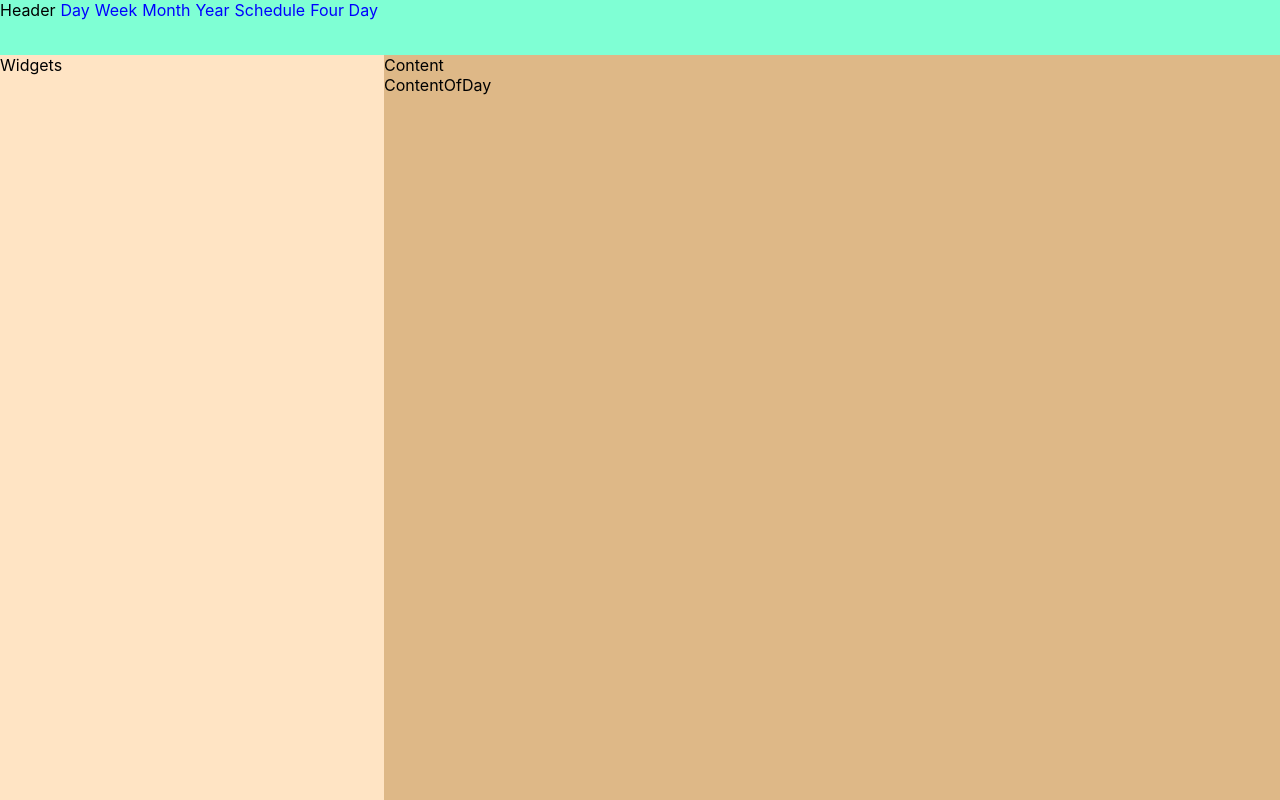
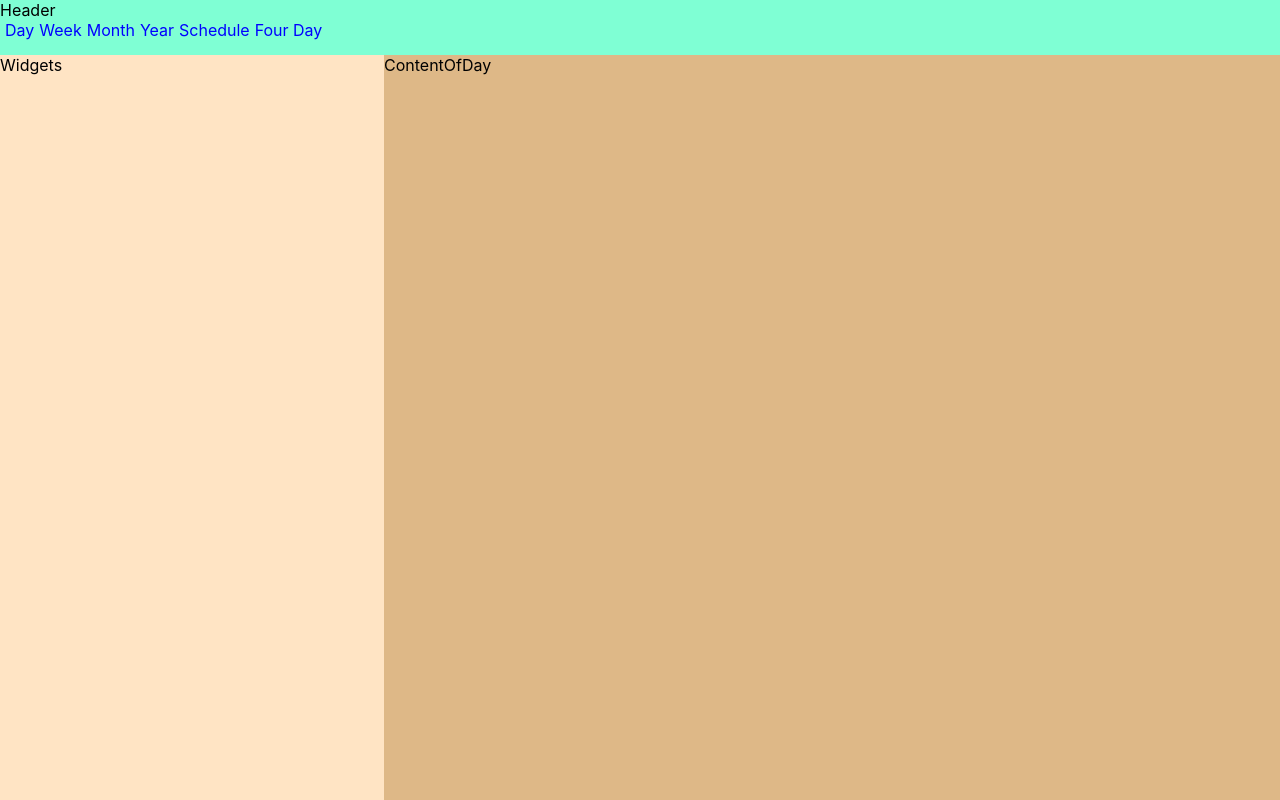
Before and after one commit to nin3439/rsclone, a React (Create React App) app in the folder calendar/: page /day in a window 1280 px wide. Built offline with nearby package versions, Linux system fonts and the light colour scheme.

Commit message:
fixed import/export component and fixed NavLink

```diff
--- a/calendar/src/App.tsx
+++ b/calendar/src/App.tsx
@@ -1,34 +1,34 @@
 import React from "react";
+import { BrowserRouter, Route } from "react-router-dom";
+
+import {Header} from "./components/Header/Header";
+import {Widgets} from "./components/Widgets/Widgets";
+import {Content} from "./components/Content/Content";
+import {ContentOfDay} from "./components/Content/ContentOfDay/ContentOfDay";
+import {ContentOfWeek} from "./components/Content/ContentOfWeek/ContentOfWeek";
+import {ContentOfMonth} from "./components/Content/ContentOfMonth/ContentOfMonth";
+import {ContentOfYear} from "./components/Content/ContentOfYear/ContentOfYear";
+import {ContentOfSchedule} from "./components/Content/ContentOfShedule/ContentOfSchedule";
+import {ContentOfFourDay} from "./components/Content/ContentOfFourDay/ContentOfFourDay";
+
 import "./App.css";
-import Header from "./components/Header/Header";
-import Widgets from "./components/Widgets/Widgets";
-import Content from "./components/Content/Content";
-import { BrowserRouter, Route } from "react-router-dom";
-import ContentOfDay from "./components/Content/ContentOfDay/ContentOfDay";
-import ContentOfWeek from "./components/Content/ContentOfWeek/ContentOfWeek";
-import ContentOfMonth from "./components/Content/ContentOfMonth/ContentOfMonth";
-import ContentOfYear from "./components/Content/ContentOfYear/ContentOfYear";
-import ContentOfSchedule from "./components/Content/ContentOfShedule/ContentOfSchedule";
-import ContentOfFourDay from "./components/Content/ContentOfFourDay/ContentOfFourDay";
 
-function App() {
+export const App = () =>  {
   return (
     <BrowserRouter>
       <div className="App">
         <Header />
         <Widgets />
         <div className="App-content">
-          <Route path="/" component={Content} />
-          <Route path="/day" component={ContentOfDay} />
-          <Route path="/week" component={ContentOfWeek} />
-          <Route path="/month" component={ContentOfMonth} />
-          <Route path="/year" component={ContentOfYear} />
-          <Route path="/schedule" component={ContentOfSchedule} />
-          <Route path="/fourDay" component={ContentOfFourDay} />
+          <Route exact path="/" component={Content} />
+          <Route exact path="/day" component={ContentOfDay} />
+          <Route exact path="/week" component={ContentOfWeek} />
+          <Route exact path="/month" component={ContentOfMonth} />
+          <Route exact path="/year" component={ContentOfYear} />
+          <Route exact path="/schedule" component={ContentOfSchedule} />
+          <Route exact path="/fourDay" component={ContentOfFourDay} />
         </div>
       </div>
     </BrowserRouter>
   );
 }
-
-export default App;
--- a/calendar/src/components/Content/Content.tsx
+++ b/calendar/src/components/Content/Content.tsx
@@ -1,9 +1,7 @@
 import React from "react";
 
-import classes from "./Content.module.css";
+// import classes from "./Content.module.css";
 
-const Content = () => {
+export const Content = () => {
   return <div>Content</div>;
 };
-
-export default Content;
--- a/calendar/src/components/Content/ContentOfDay/ContentOfDay.tsx
+++ b/calendar/src/components/Content/ContentOfDay/ContentOfDay.tsx
@@ -1,9 +1,7 @@
 import React from "react";
 
-import classes from "./ContentOfDay.module.css";
+// import classes from "./ContentOfDay.module.css";
 
-const ContentOfDay = () => {
+export const ContentOfDay = () => {
   return <div>ContentOfDay</div>;
 };
-
-export default ContentOfDay;
--- a/calendar/src/components/Content/ContentOfFourDay/ContentOfFourDay.tsx
+++ b/calendar/src/components/Content/ContentOfFourDay/ContentOfFourDay.tsx
@@ -1,8 +1,8 @@
 import React from "react";
 
-import classes from "./ContentOfFourDay.module.css";
+// import classes from "./ContentOfFourDay.module.css";
 
-const ContentOfFourDay = () => {
+export const ContentOfFourDay = () => {
   return <div>ContentOfFourDay</div>;
 };
 
--- a/calendar/src/components/Content/ContentOfMonth/ContentOfMonth.tsx
+++ b/calendar/src/components/Content/ContentOfMonth/ContentOfMonth.tsx
@@ -1,8 +1,8 @@
 import React from "react";
 
-import classes from "./ContentOfMonth.module.css";
+// import classes from "./ContentOfMonth.module.css";
 
-const ContentOfMonth = () => {
+export const ContentOfMonth = () => {
   return <div>ContentOfMonth</div>;
 };
 
--- a/calendar/src/components/Content/ContentOfShedule/ContentOfSchedule.tsx
+++ b/calendar/src/components/Content/ContentOfShedule/ContentOfSchedule.tsx
@@ -1,9 +1,7 @@
 import React from "react";
 
-import classes from "./ContentOfSchedule.module.css";
+// import classes from "./ContentOfSchedule.module.css";
 
-const ContentOfSchedule = () => {
+export const ContentOfSchedule = () => {
   return <div>ContentOfSchedule</div>;
 };
-
-export default ContentOfSchedule;
--- a/calendar/src/components/Content/ContentOfWeek/ContentOfWeek.tsx
+++ b/calendar/src/components/Content/ContentOfWeek/ContentOfWeek.tsx
@@ -1,9 +1,7 @@
 import React from "react";
 
-import classes from "./ContentOfWeek.module.css";
+// import classes from "./ContentOfWeek.module.css";
 
-const ContentOfWeek = () => {
+export const ContentOfWeek = () => {
   return <div>ContentOfWeek</div>;
 };
-
-export default ContentOfWeek;
--- a/calendar/src/components/Content/ContentOfYear/ContentOfYear.tsx
+++ b/calendar/src/components/Content/ContentOfYear/ContentOfYear.tsx
@@ -1,9 +1,7 @@
 import React from "react";
 
-import classes from "./ContentOfYear.module.css";
+// import classes from "./ContentOfYear.module.css";
 
-const ContentOfYear = () => {
+export const ContentOfYear = () => {
   return <div>ContentOfYear</div>;
 };
-
-export default ContentOfYear;
--- a/calendar/src/components/Header/Header.tsx
+++ b/calendar/src/components/Header/Header.tsx
@@ -2,31 +2,49 @@ import React from "react";
 import { NavLink } from "react-router-dom";
 
 import classes from "./Header.module.css";
+const linksData = [
+  { id: 1,
+    path: 'day',
+    name: 'Day',
+  },
+  { id: 2,
+    path: 'week',
+    name: 'Week',
+  },
+  { id: 3,
+    path: 'month',
+    name: 'Month',
+  },
+  { id: 4,
+    path: 'year',
+    name: 'Year',
+  },
+  { id: 5,
+    path: 'schedule',
+    name: 'Schedule',
+  },
+  { id: 6,
+    path: 'fourDay',
+    name: 'Four Day',
+  }
+]
 
-const Header = () => {
+const links = linksData.map(element => {
+  return (
+    <NavLink to={`/${element.path}`} className={classes.item}>
+      {element.name}
+    </NavLink>
+  );
+
+})
+export const Header = () => {
   return (
     <div className={classes.header}>
       Header
-      <NavLink to="/day" className={classes.item}>
-        Day
-      </NavLink>
-      <NavLink to="/week" className={classes.item}>
-        Week
-      </NavLink>
-      <NavLink to="/month" className={classes.item}>
-        Month
-      </NavLink>
-      <NavLink to="/year" className={classes.item}>
-        Year
-      </NavLink>
-      <NavLink to="/schedule" className={classes.item}>
-        Schedule
-      </NavLink>
-      <NavLink to="/fourDay" className={classes.item}>
-        Four Day
-      </NavLink>
+      <div>
+        {links}
+      </div>
+
     </div>
   );
 };
-
-export default Header;
--- a/calendar/src/components/Widgets/Widgets.tsx
+++ b/calendar/src/components/Widgets/Widgets.tsx
@@ -2,8 +2,6 @@ import React from "react";
 
 import classes from "./Widgets.module.css";
 
-const Widgets = () => {
+export const Widgets = () => {
   return <div className={classes.item}>Widgets</div>;
 };
-
-export default Widgets;
--- a/calendar/src/index.tsx
+++ b/calendar/src/index.tsx
@@ -1,7 +1,7 @@
 import React from 'react';
 import ReactDOM from 'react-dom';
 import './index.css';
-import App from './App';
+import {App }from './App';
 import reportWebVitals from './reportWebVitals';
 
 ReactDOM.render(
```
Also changed, not shown: 1 other file (tests, documents, lock files or other folders).
